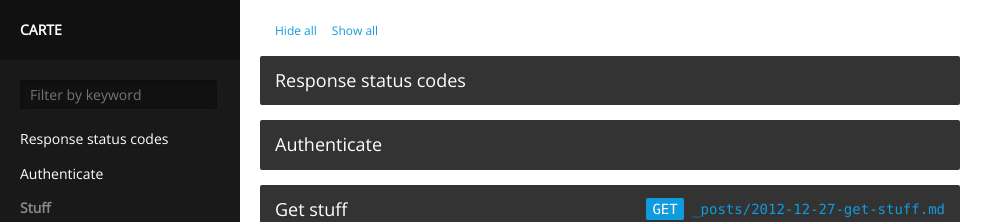
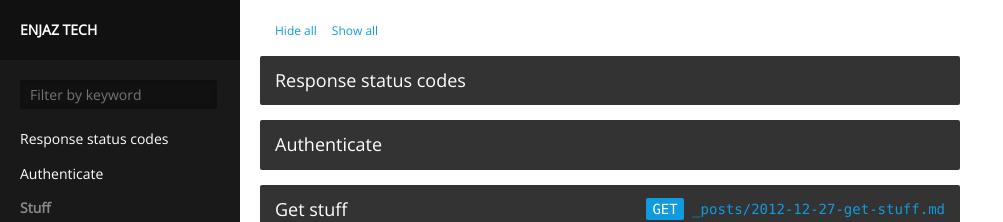
Before and after one commit to enjaz-tech/enjaz-tech.github.io, a Jekyll site: the page built from index.html, in a window 1280 px wide. Shown: the top 222 px of the page, without its empty margins (0-1003 px from the left). Built offline with Jekyll 4.4.1, drawn with Linux system fonts in a browser that asks for light colours.

Commit message:
Update _config.yml

```diff
--- a/_config.yml
+++ b/_config.yml
@@ -3,4 +3,4 @@ exclude: ['README.markdown']
 permalink: ':title'
 pygments: true
 safe: false
-title: 'Carte'
+title: 'ENJAZ TECH'
```
